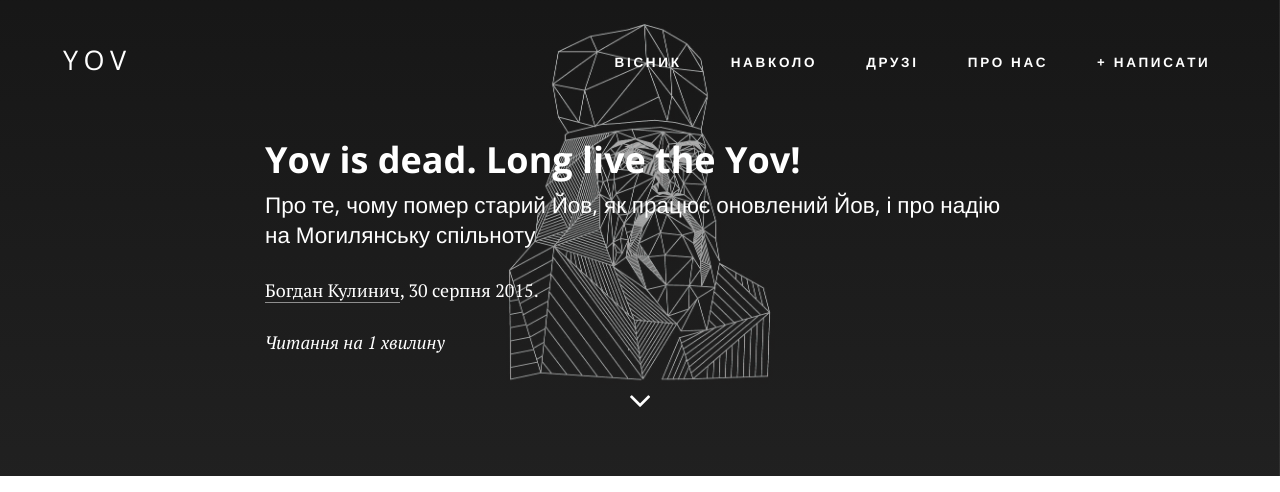
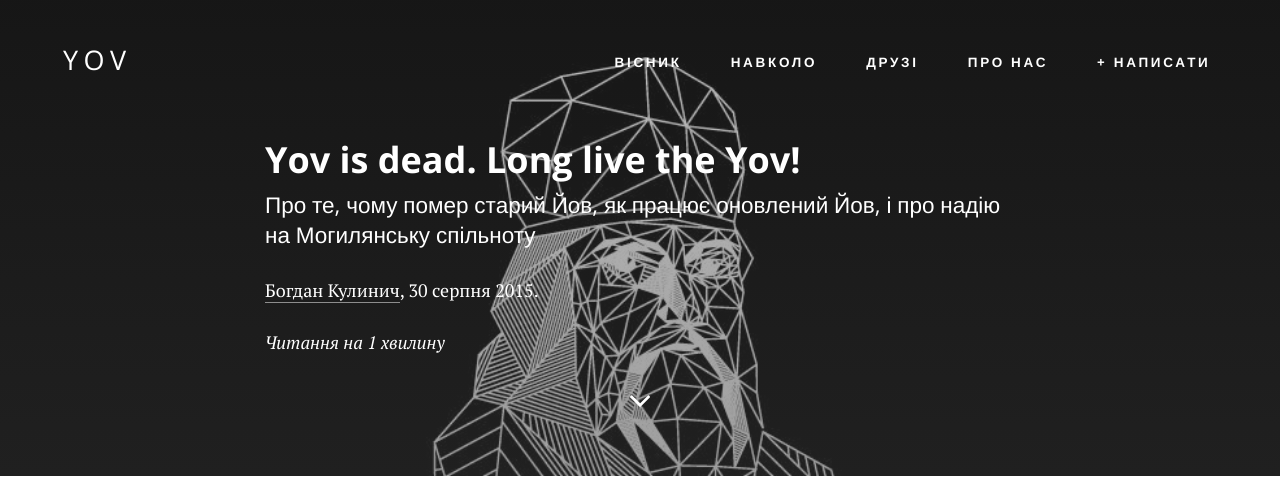
Before and after one commit to boretskyi/boretskyi.github.io, a Jekyll site: the page built from _posts/2015-08-30-new-yov.md, in a window 1280 px wide. Shown: the top 492 px of the page. Built offline with Jekyll 4.4.1, drawn with Linux system fonts in a browser that asks for light colours; nearby versions of some CDN libraries; comment, search, counter and statistics services are not loaded; grey boxes are pictures that could not be loaded.

Commit message:
Updated 2015-08-30-new-yov.md

```diff
--- a/_posts/2015-08-30-new-yov.md
+++ b/_posts/2015-08-30-new-yov.md
@@ -6,7 +6,7 @@ featured: false
 author: Богдан Кулинич
 author_link: "http://bogdankulynych.me"
 date: "2015-08-30 23:10 +0300"
-image: /media/newyov/yov_header1.jpg
+image: /images/yov.jpg
 image_credit: ""
 image_credit_link: ""
 tags:
```
